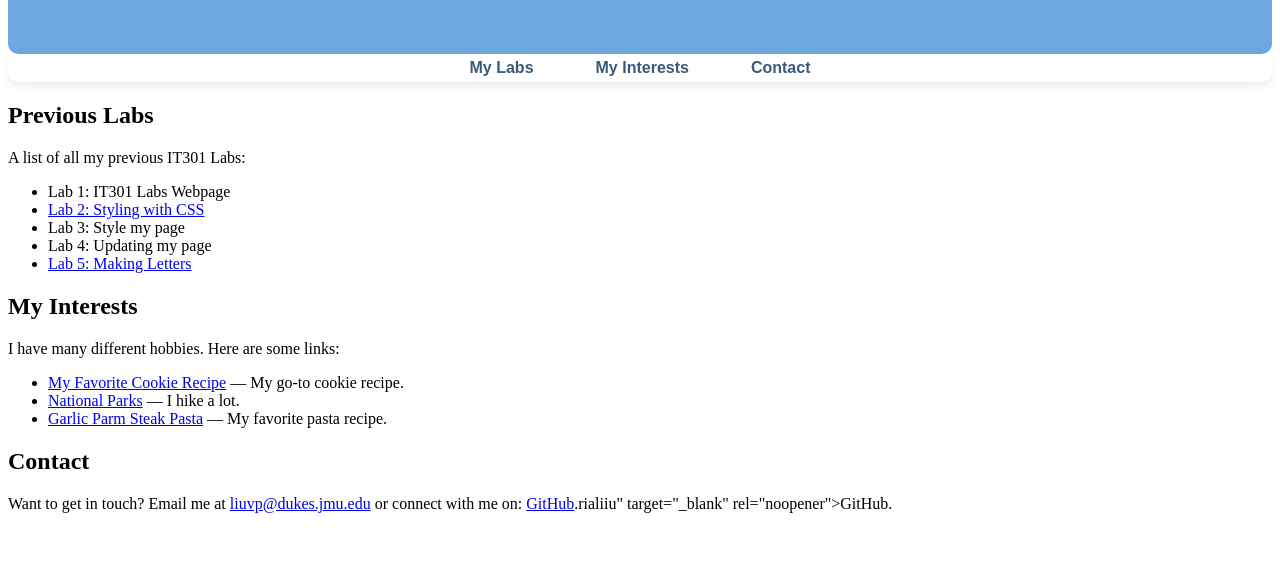
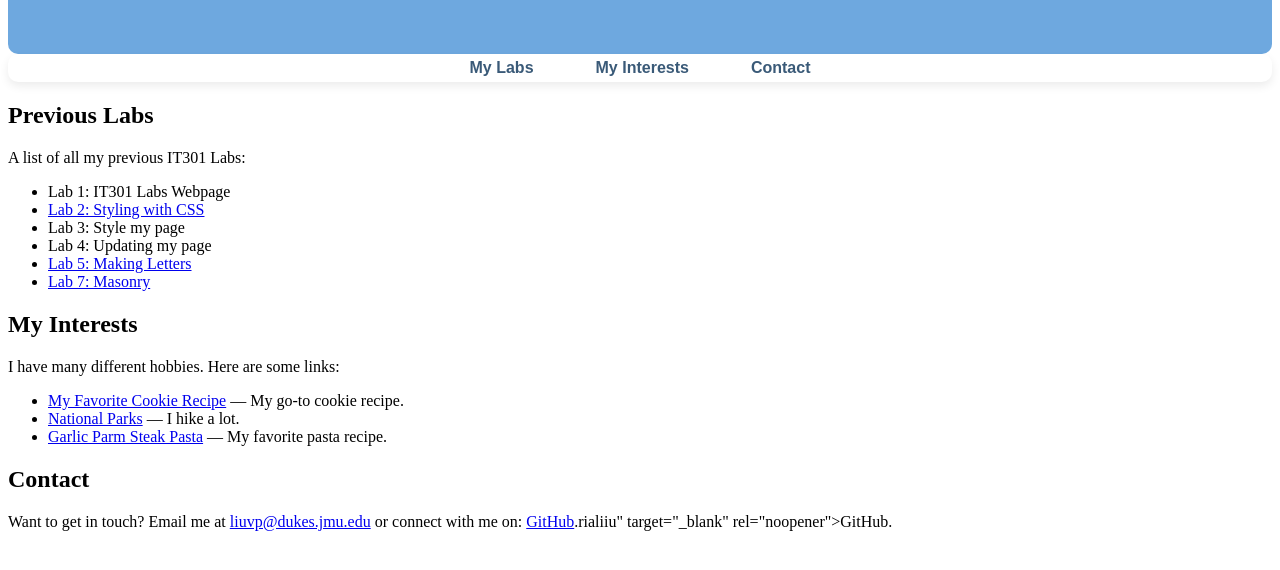
Before and after one commit to victorialiiu/IT301_Labs_Projects, a plain HTML site: page index.html in a window 1280 px wide. Shown: the part 132-702 px from the top of the page. Drawn offline with Linux system fonts and the light colour scheme.

Commit message:
Add link for Lab 7: Masonry in index.html

```diff
--- a/index.html
+++ b/index.html
@@ -32,6 +32,7 @@
           <li>Lab 3: Style my page</li>
           <li>Lab 4: Updating my page</li>
           <li><a href="https://victorialiiu.github.io/IT301_Labs_Projects/Lab05/Lab05file.html">Lab 5: Making Letters</a></li>
+          <li><a href="https://victorialiiu.github.io/IT301_Labs_Projects/Lab7/Lab7.html">Lab 7: Masonry</a></li>
         </ul>
     </section>
 
```
